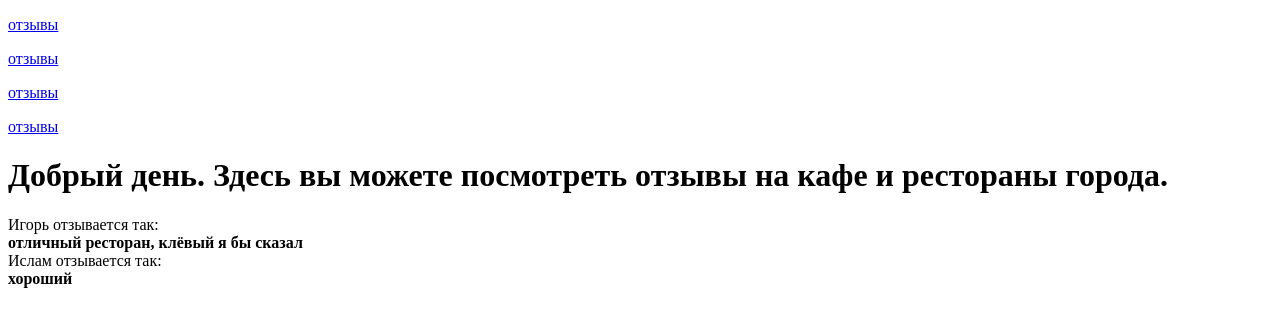
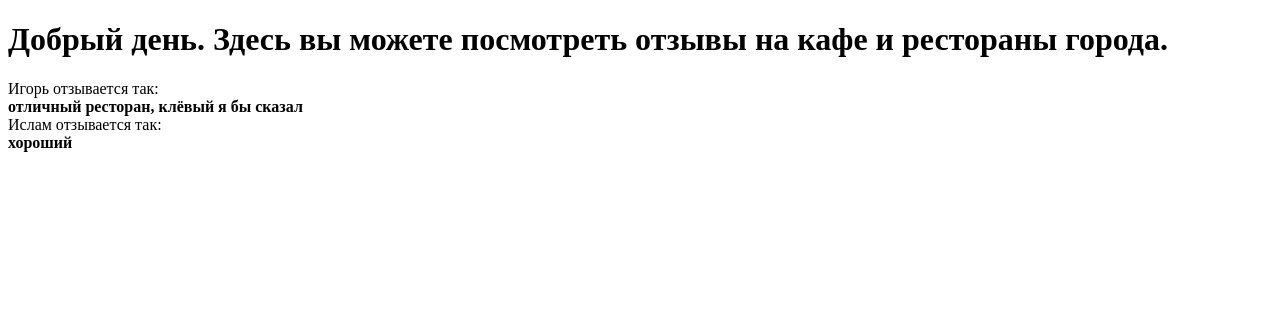
Before and after one commit to Isas2g/revizor, a Flask app: page / in a window 1280 px wide. Shown: the top 327 px of the page. Run offline with Flask 2, Linux system fonts and the light colour scheme.

Commit message:
New base

```diff
--- a/revizor/app/templates/base.html
+++ b/revizor/app/templates/base.html
@@ -2,17 +2,27 @@
 <html lang="ru">
 <head>
     <meta charset="UTF-8">
-    <title>{{ title }}</title>
+    {% if title %}
+    <title>{{ title }} - Ревизор</title>
+    {% else %}
+    <title>Ревизор</title>
+    {% endif %}
 </head>
 <body>
-    <div class="nav">
-        <p><a href="#">отзывы</a></p>
-        <p><a href="#">отзывы</a></p>
-        <p><a href="#">отзывы</a></p>
-        <p><a href="#">отзывы</a></p>
-    </div>
 
 
-    {% block content %} {% endblock %}
+
+{% block content %}
+
+
+{% endblock %}
+<!--footer-->
+<footer>
+
+
+
+
+</footer>
+<!--footer-->
 </body>
 </html>
```
